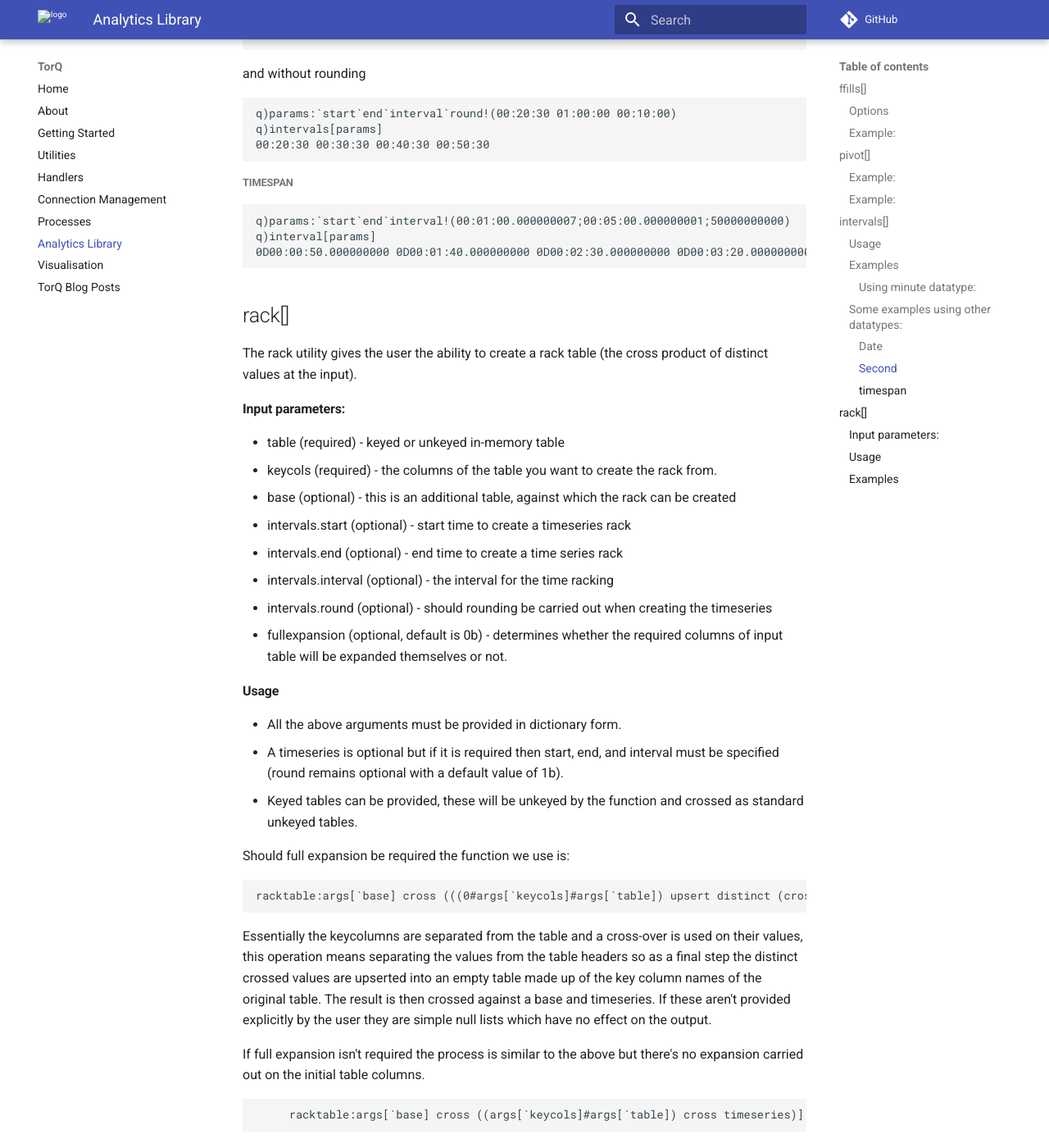
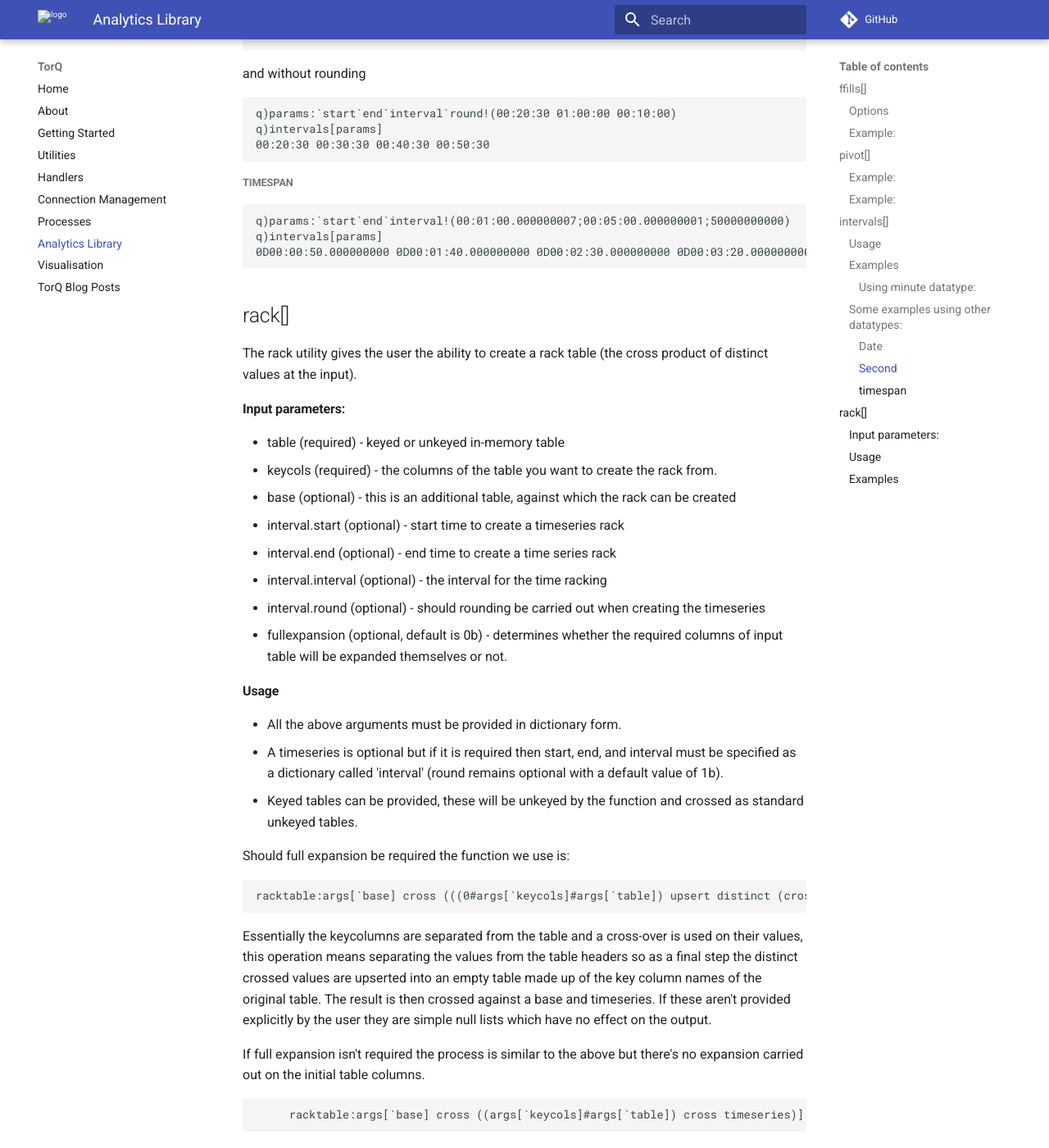
Before and after one commit to DataIntellectTech/TorQ, an MkDocs documentation site: the page built from docs/analyticslib.md, in a window 1280 px wide and 1400 px high, scrolled down 7694 px. Shown: the whole window at 82% size. Built offline with MkDocs 1.6.1 and Material for MkDocs 9.7.7, drawn with Linux system fonts in a browser that asks for light colours; comment, search, counter and statistics services are not loaded; old or Windows-style settings are respelled for this version of MkDocs.

Commit message:
Fixed the rack[] function so it can take a single keycolumn argument, ammended docs

```diff
--- a/docs/analyticslib.md
+++ b/docs/analyticslib.md
@@ -372,14 +372,14 @@ The rack utility gives the user the ability to create a rack table
 * table (required) - keyed or unkeyed in-memory table
 * keycols (required) - the columns of the table you want to create the rack from.
 * base (optional) - this is an additional table, against which the rack can be created
-* intervals.start (optional) - start time to create a timeseries rack
-* intervals.end (optional) - end time to create a time series rack
-* intervals.interval (optional) - the interval for the time racking
-* intervals.round (optional) - should rounding be carried out when creating the timeseries
+* interval.start (optional) - start time to create a timeseries rack
+* interval.end (optional) - end time to create a time series rack
+* interval.interval (optional) - the interval for the time racking
+* interval.round (optional) - should rounding be carried out when creating the timeseries
 * fullexpansion (optional, default is 0b) - determines whether the required columns of input table will be expanded themselves or not.
 #### Usage
 - All the above arguments must be provided in dictionary form.
-- A timeseries is optional but if it is required then start, end, and interval must be specified (round remains optional with a default value of 1b).
+- A timeseries is optional but if it is required then start, end, and interval must be specified as a dictionary called 'interval' (round remains optional with a default value of 1b).
 - Keyed tables can be provided, these will be unkeyed by the function and crossed as standard unkeyed tables.
 
 
```
Also changed, not shown: other parts of docs/analyticslib.md (+1 -1 lines), 1 other file.
